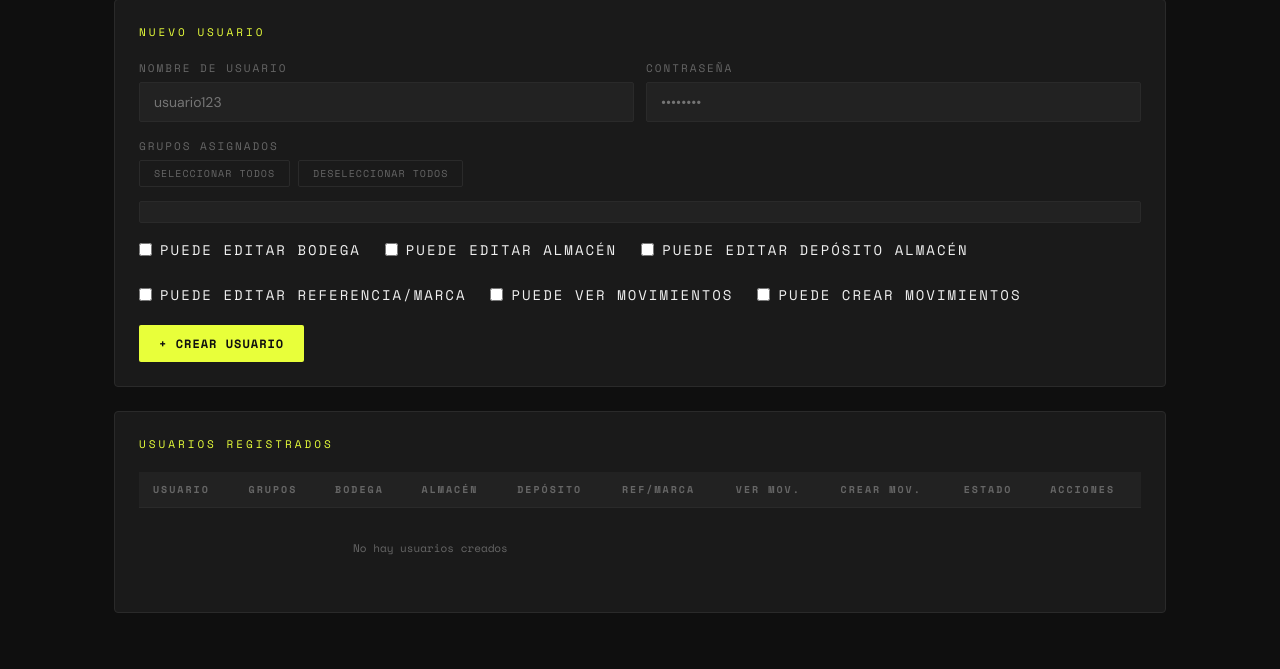
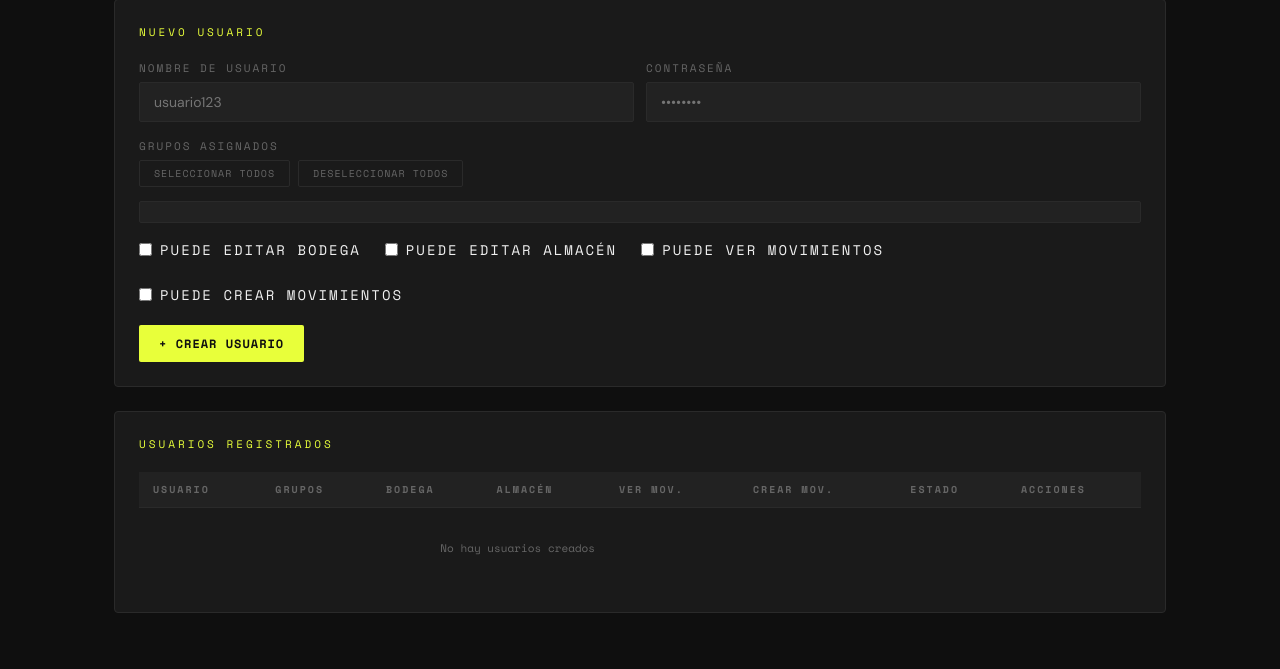
Before and after one commit to snake1515/hidden-inventory, a Python web app: template templates/admin.html in a window 1280 px wide. Shown: the part 163-832 px from the top of the page. Run offline with Jinja, Linux system fonts and the light colour scheme; the template is opened without the code that fills it, so the values that code supplies are empty.

Commit message:
Update admin.html

```diff
--- a/templates/admin.html
+++ b/templates/admin.html
@@ -181,8 +181,6 @@
       <div class="permisos-row">
         <label class="checkbox-label"><input type="checkbox" id="nu-bodega"/> Puede editar Bodega</label>
         <label class="checkbox-label"><input type="checkbox" id="nu-almacen"/> Puede editar Almacén</label>
-        <label class="checkbox-label"><input type="checkbox" id="nu-deposito"/> Puede editar Depósito Almacén</label>
-        <label class="checkbox-label"><input type="checkbox" id="nu-refmarca"/> Puede editar Referencia/Marca</label>
         <label class="checkbox-label"><input type="checkbox" id="nu-movimientos"/> Puede ver Movimientos</label>
         <label class="checkbox-label"><input type="checkbox" id="nu-crear-movimientos"/> Puede crear Movimientos</label>
       </div>
@@ -194,7 +192,7 @@
       <div style="overflow-x:auto">
       <table>
         <thead>
-          <tr><th>Usuario</th><th>Grupos</th><th>Bodega</th><th>Almacén</th><th>Depósito</th><th>Ref/Marca</th><th>Ver Mov.</th><th>Crear Mov.</th><th>Estado</th><th>Acciones</th></tr>
+          <tr><th>Usuario</th><th>Grupos</th><th>Bodega</th><th>Almacén</th><th>Ver Mov.</th><th>Crear Mov.</th><th>Estado</th><th>Acciones</th></tr>
         </thead>
         <tbody>
           {% for u in usuarios %}
@@ -203,15 +201,13 @@
             <td style="max-width:260px;font-size:12px;color:var(--muted)">{{ u.grupos or '—' }}</td>
             <td>{% if u.puede_editar_bodega %}<span class="badge badge-on">Sí</span>{% else %}<span class="badge badge-off">No</span>{% endif %}</td>
             <td>{% if u.puede_editar_almacen %}<span class="badge badge-on">Sí</span>{% else %}<span class="badge badge-off">No</span>{% endif %}</td>
-            <td>{% if u.puede_editar_deposito_almacen %}<span class="badge badge-on">Sí</span>{% else %}<span class="badge badge-off">No</span>{% endif %}</td>
-            <td>{% if u.puede_editar_referencia_marca %}<span class="badge badge-on">Sí</span>{% else %}<span class="badge badge-off">No</span>{% endif %}</td>
             <td>{% if u.puede_ver_movimientos %}<span class="badge badge-on">Sí</span>{% else %}<span class="badge badge-off">No</span>{% endif %}</td>
             <td>{% if u.puede_crear_movimientos %}<span class="badge badge-on">Sí</span>{% else %}<span class="badge badge-off">No</span>{% endif %}</td>
             <td>{% if u.activo %}<span class="badge badge-on">Activo</span>{% else %}<span class="badge badge-off">Inactivo</span>{% endif %}</td>
             <td>
               <div style="display:flex;gap:8px">
                 <button class="btn btn-secondary" style="padding:6px 12px;font-size:10px"
-                  onclick="abrirEditar({{ u.id }},{{ u.puede_editar_almacen|tojson }},{{ u.puede_editar_bodega|tojson }},{{ u.activo|tojson }},'{{ u.grupos or '' }}',{{ u.puede_ver_movimientos|tojson }},{{ u.puede_crear_movimientos|tojson }},{{ u.puede_editar_referencia_marca|tojson }},{{ u.puede_editar_deposito_almacen|tojson }})">Editar</button>
+                  onclick="abrirEditar({{ u.id }},{{ u.puede_editar_almacen|tojson }},{{ u.puede_editar_bodega|tojson }},{{ u.activo|tojson }},'{{ u.grupos or '' }}',{{ u.puede_ver_movimientos|tojson }},{{ u.puede_crear_movimientos|tojson }})">Editar</button>
                 <button class="btn btn-danger" style="padding:6px 12px;font-size:10px"
                   onclick="eliminarUsuario({{ u.id }},'{{ u.nombre }}')">Borrar</button>
               </div>
@@ -420,8 +416,6 @@ SKU001,Aceite Motor 10W40,REF-001,HONDA,ACEITES,24,12</pre>
     <div class="permisos-row">
       <label class="checkbox-label"><input type="checkbox" id="edit-bodega"/> Puede editar Bodega</label>
       <label class="checkbox-label"><input type="checkbox" id="edit-almacen"/> Puede editar Almacén</label>
-      <label class="checkbox-label"><input type="checkbox" id="edit-deposito"/> Puede editar Depósito Almacén</label>
-      <label class="checkbox-label"><input type="checkbox" id="edit-refmarca"/> Puede editar Referencia/Marca</label>
       <label class="checkbox-label"><input type="checkbox" id="edit-movimientos"/> Puede ver Movimientos</label>
       <label class="checkbox-label"><input type="checkbox" id="edit-crear-movimientos"/> Puede crear Movimientos</label>
       <label class="checkbox-label"><input type="checkbox" id="edit-activo"/> Usuario activo</label>
@@ -499,8 +493,6 @@ function crearUsuario() {
     body: JSON.stringify({nombre, password:pass,
       puede_editar_almacen: document.getElementById('nu-almacen').checked,
       puede_editar_bodega: document.getElementById('nu-bodega').checked,
-      puede_editar_deposito_almacen: document.getElementById('nu-deposito').checked,
-      puede_editar_referencia_marca: document.getElementById('nu-refmarca').checked,
       puede_ver_movimientos: document.getElementById('nu-movimientos').checked,
       puede_crear_movimientos: document.getElementById('nu-crear-movimientos').checked,
       grupos: getGrupos('nu-grupos')})
@@ -510,15 +502,13 @@ function crearUsuario() {
   });
 }
 
-function abrirEditar(id, almacen, bodega, activo, gruposStr, movimientos, crearMovimientos, refMarca, deposito) {
+function abrirEditar(id, almacen, bodega, activo, gruposStr, movimientos, crearMovimientos) {
   document.getElementById('edit-id').value = id;
   document.getElementById('edit-almacen').checked = almacen;
   document.getElementById('edit-bodega').checked = bodega;
   document.getElementById('edit-activo').checked = activo;
   document.getElementById('edit-movimientos').checked = movimientos || false;
   document.getElementById('edit-crear-movimientos').checked = crearMovimientos || false;
-  document.getElementById('edit-refmarca').checked = refMarca || false;
-  document.getElementById('edit-deposito').checked = deposito || false;
   setGrupos('edit-grupos', gruposStr ? gruposStr.split(', ').map(g=>g.trim()).filter(Boolean) : []);
   document.getElementById('modal-editar').classList.add('open');
 }
@@ -528,8 +518,6 @@ function guardarEdicion() {
     body: JSON.stringify({id: parseInt(document.getElementById('edit-id').value),
       puede_editar_almacen: document.getElementById('edit-almacen').checked,
       puede_editar_bodega: document.getElementById('edit-bodega').checked,
-      puede_editar_deposito_almacen: document.getElementById('edit-deposito').checked,
-      puede_editar_referencia_marca: document.getElementById('edit-refmarca').checked,
       puede_ver_movimientos: document.getElementById('edit-movimientos').checked,
       puede_crear_movimientos: document.getElementById('edit-crear-movimientos').checked,
       activo: document.getElementById('edit-activo').checked,
```
